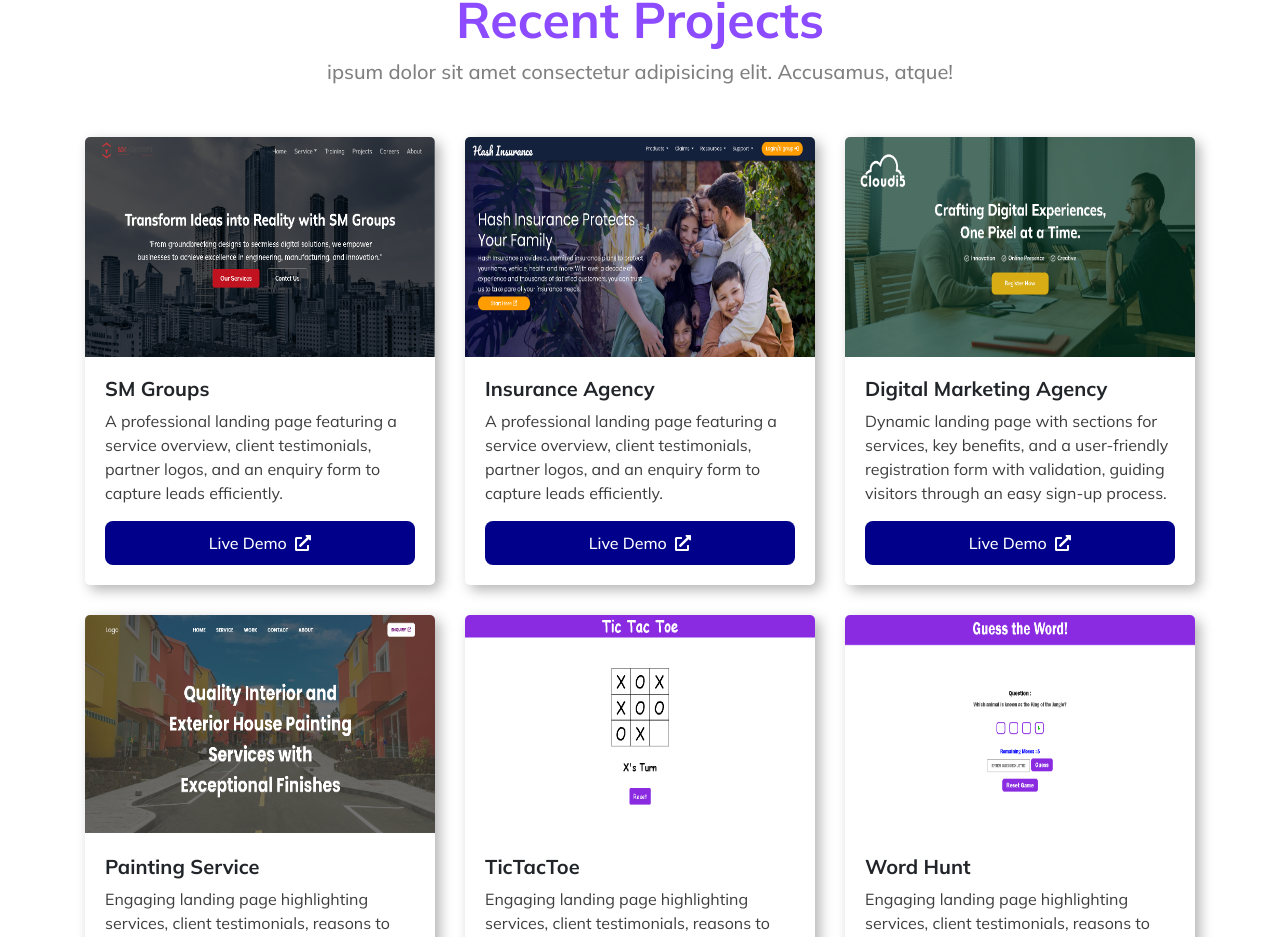
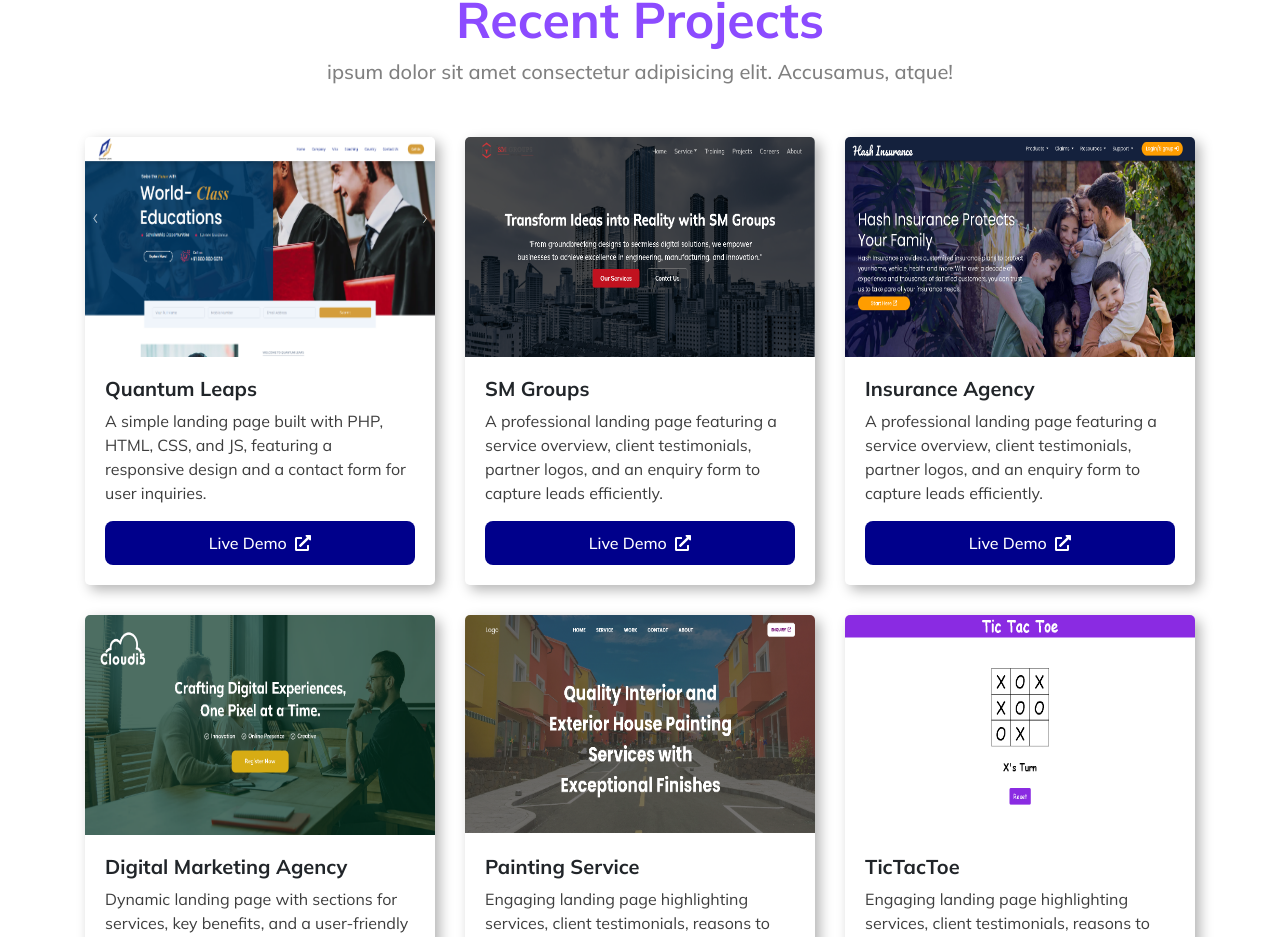
Before and after one commit to SURESHKUMARTHANGARAJ/Portfolio, a React (Create React App) app: page / in a window 1280 px wide. Shown: the part 1565-2502 px from the top of the page. Built offline with nearby package versions, Linux system fonts and the light colour scheme; a web font is replaced by a local one.

Commit message:
Update Projects.jsx

```diff
--- a/src/pages/Projects.jsx
+++ b/src/pages/Projects.jsx
@@ -8,6 +8,7 @@ import tictactoe from '../assets/images/project/TicTacToe.png';
 import wordhunt from '../assets/images/project/wordgame.png';
 import calc from '../assets/images/project/Calculator.png';
 import smgroups from '../assets/images/project/smgroups.png';
+import quantum from '../assets/images/project/quantum.png';
 
 
 const Projects = () => {
@@ -15,6 +16,21 @@ const Projects = () => {
     <div className='projects' id='project'>
       <Title title="Recent Projects" sub="ipsum dolor sit amet consectetur adipisicing elit. Accusamus, atque!" />
       <div className="project-container">
+
+        <div className="project-card" data-aos="flip-left">
+          <img src={quantum} alt="quantum Leaps" />
+          <div className="cont">
+          <>
+          <h4>Quantum Leaps</h4>
+          <p>A simple landing page built with PHP, HTML, CSS, and JS, featuring a responsive design and a contact form for user inquiries.</p>
+          </>
+          <div className="live">
+          <a href="https://quantumleaps.in/">Live Demo &nbsp;<FaExternalLinkAlt />
+          </a>
+          </div>
+          </div>
+        </div>
+
 
         <div className="project-card" data-aos="flip-left">
           <img src={smgroups} alt="smgroups" />
```
